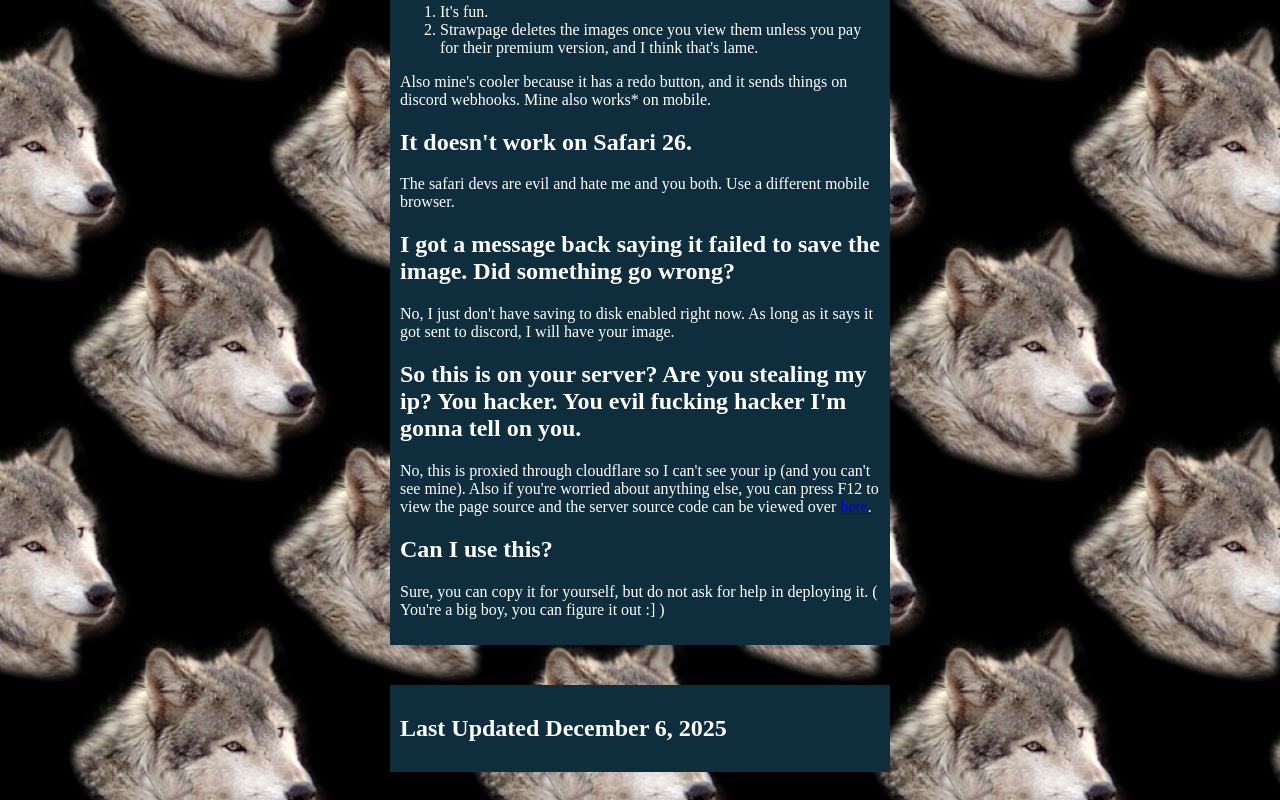
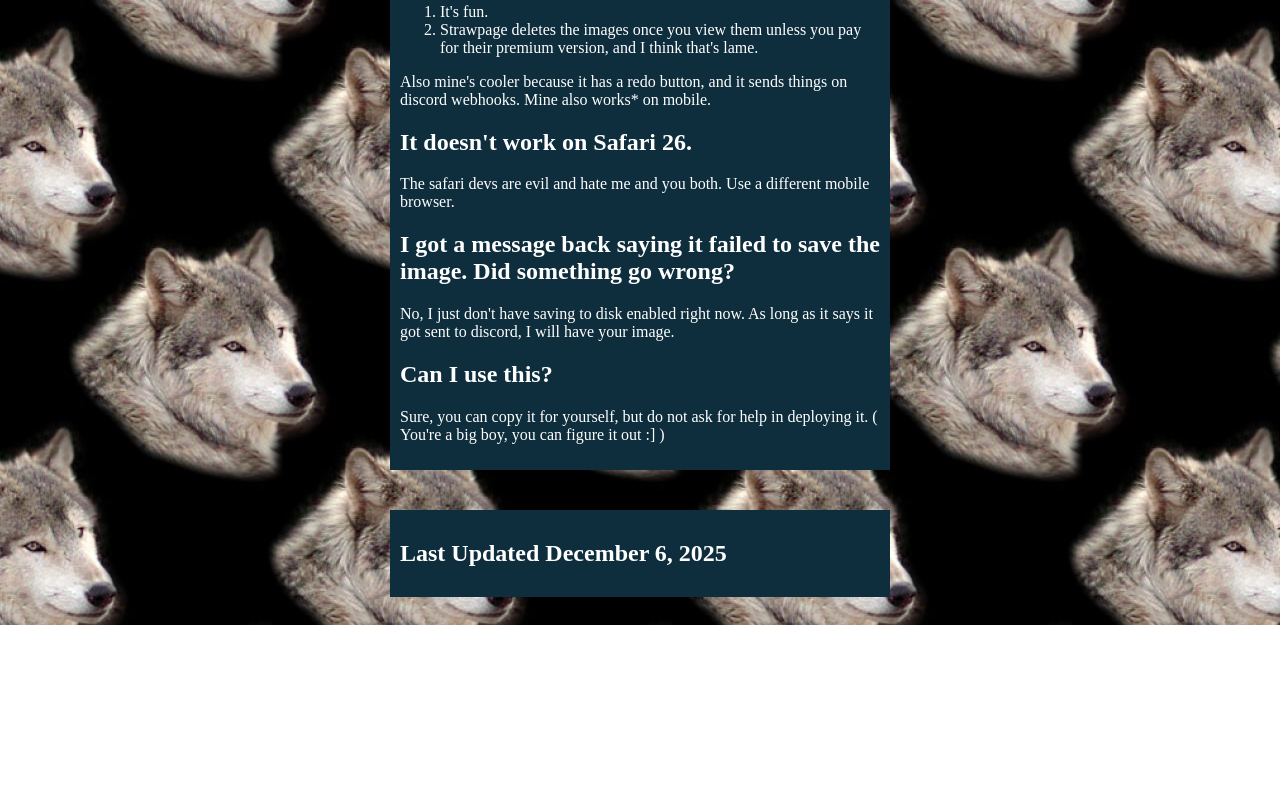
Before and after one commit to LiterallyANoodle/canvas-toy-server, a plain HTML site: page app/static/draw.html in a window 1280 px wide. Shown: the part 1046-1846 px from the top of the page. After the commit the page ends 1671 px from the top, so only its background shows below. Drawn offline with Linux system fonts and the light colour scheme.

Commit message:
draw.html: remove the 'are you stealing my ip?' FAQ entry (T-0049)
It told visitors the operator can't see their IP. That isn't true of this
service (it records IPs for moderation, and IP bans need them). The operator's
decision (msg 434): delete the entry.

Co-Authored-By: Claude Opus 5.5 <noreply@anthropic.com>

```diff
--- a/app/static/draw.html
+++ b/app/static/draw.html
@@ -411,8 +411,6 @@
 	    <p>The safari devs are evil and hate me and you both. Use a different mobile browser.</p>
 	    <h2>I got a message back saying it failed to save the image. Did something go wrong?</h2>
 	    <p>No, I just don't have saving to disk enabled right now. As long as it says it got sent to discord, I will have your image.</p>
-	    <h2>So this is on your server? Are you stealing my ip? You hacker. You evil fucking hacker I'm gonna tell on you.</h2>
-	    <p>No, this is proxied through cloudflare so I can't see your ip (and you can't see mine). Also if you're worried about anything else, you can press F12 to view the page source and the server source code can be viewed over <a href="https://github.com/LiterallyANoodle/canvas-toy-server">here</a>.</p>
 	    <h2>Can I use this?</h2>
 	    <p>Sure, you can copy it for yourself, but do not ask for help in deploying it. ( You're a big boy, you can figure it out :] )</p>
 	</div>
```
